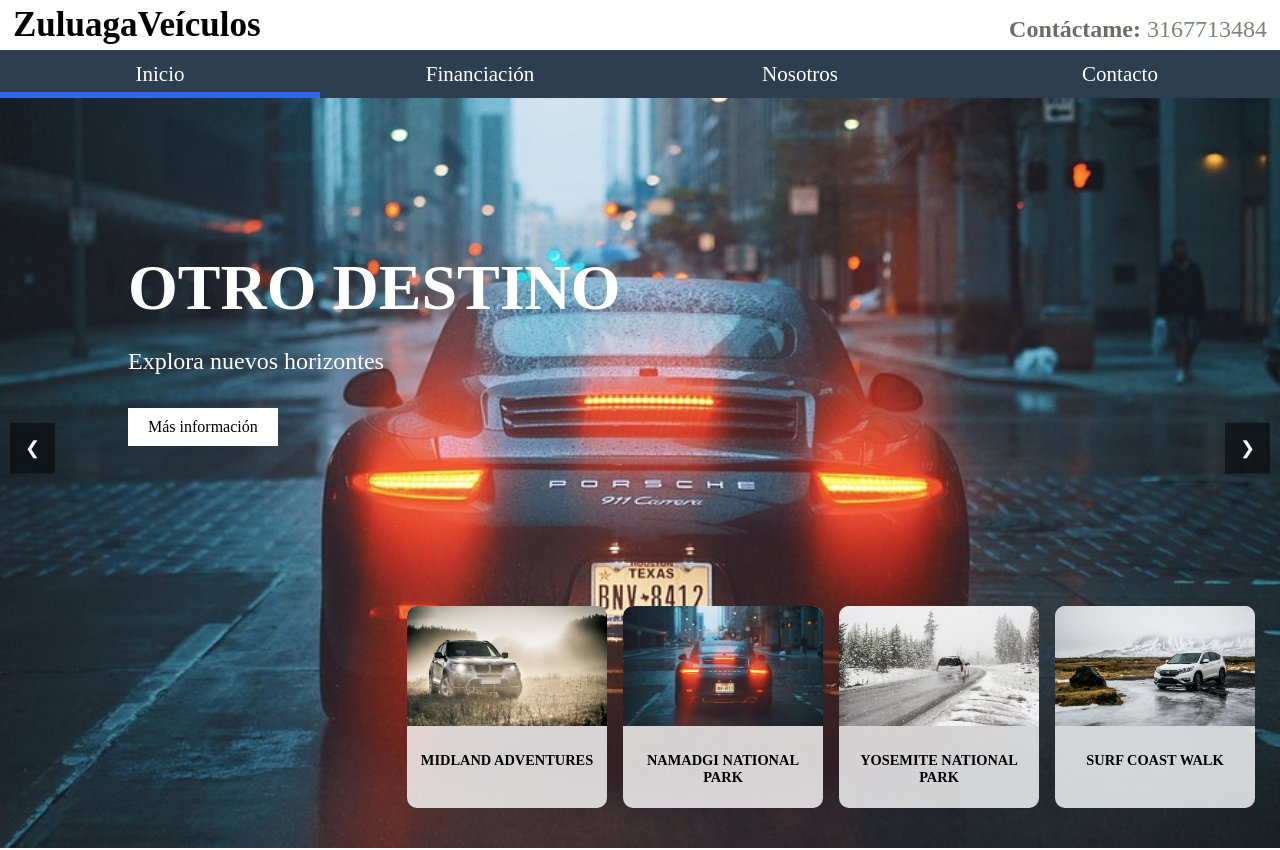
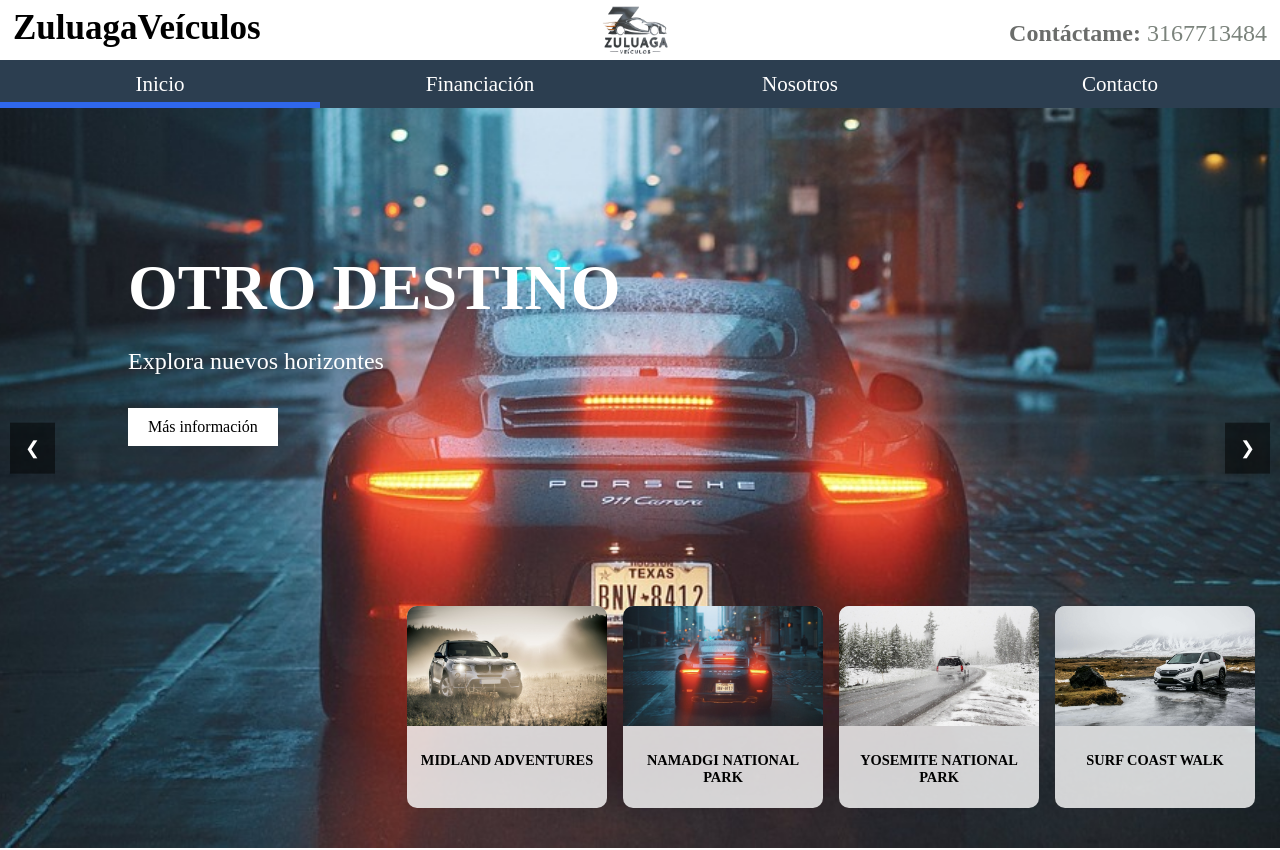
Before and after one commit to RicardoZ1998/concesionarioZ, a React (Vite) app: page / in a window 1280 px wide. Shown: the top 850 px of the page. Built offline with nearby package versions, Linux system fonts and the light colour scheme.

Commit message:
change the nav and header

```diff
--- a/index.html
+++ b/index.html
@@ -2,13 +2,13 @@
 <html lang="en">
   <head>
     <meta charset="UTF-8" />
-    <link rel="icon" type="image/svg+xml" href="/vite.svg" />
+    <link rel="icon" type="image/svg+xml" href="./src/images/logoS.png" />
     <meta name="viewport" content="width=device-width, initial-scale=1.0" />
     <link
       href="https://fonts.googleapis.com/css2?family=Poppins:wght@300;400;500&display=swap"
       rel="stylesheet"
     />
-    <title>Vite + React</title>
+    <title>Zuluaga | Veículos | HZP</title>
   </head>
   <body>
     <div id="root"></div>
--- a/src/components/Header.css
+++ b/src/components/Header.css
@@ -3,7 +3,7 @@
     flex-direction: column;
     justify-content: center;
     width: 100%;
-    height: 50px;
+    height: 60px;
     background-color: rgb(255, 255, 255);
     position: fixed;
     z-index: 1000;
--- a/src/components/Header.jsx
+++ b/src/components/Header.jsx
@@ -1,4 +1,5 @@
 import './Header.css'
+import  logo  from '../images/logos.png'
 
 export function Header() {
   return (
@@ -7,6 +8,7 @@
         <div className="header-logo">
           <h1 className='header-logo-h1'>ZuluagaVeículos</h1>
         </div>
+          <img src={logo} alt="logo" width={80} height={90} />
 
         <div className="header-contacto">
           <p className='header-contacto-p'>
--- a/src/components/Nav.css
+++ b/src/components/Nav.css
@@ -12,7 +12,7 @@
     width: 100%;
     color: white;
     z-index: 999;
-    top: 50px;
+    top: 60px;
   }
 
   .nav-ul {
```
Also changed, not shown: src/images/logoS.png (added).
